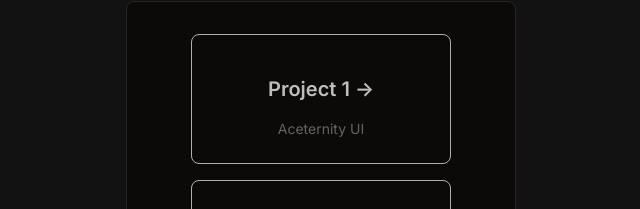
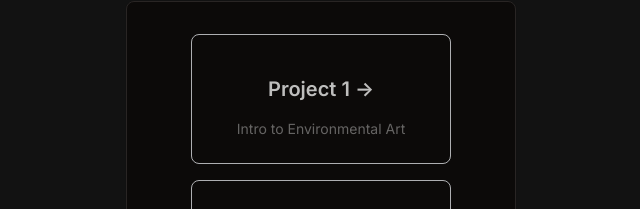
Before and after one commit to g00dnlght/ShadCN_UI, a Next.js app in the folder my-app/: page / in a window 1280 px wide. Both pictures are taken after a click on the tab "WORK". Shown: the part 87-296 px from the top of the page, without its empty margins (319-959 px from the left). Built offline with nearby package versions, Linux system fonts and the light colour scheme.

Commit message:
Updated text.

```diff
--- a/my-app/app/page.tsx
+++ b/my-app/app/page.tsx
@@ -122,7 +122,9 @@ export default function TabsDemo() {
                           -&gt;
                         </span>
                       </h2>
-                      <p className={`m-4 max-w-[50ch] text-sm opacity-50`}>Aceternity UI</p>
+                      <p className={`m-4 max-w-[50ch] text-sm opacity-50`}>
+                        Intro to Environmental Art
+                      </p>
                     </a>
                     <a
                       href="https://nuxt-ui-maya.vercel.app/"
```
